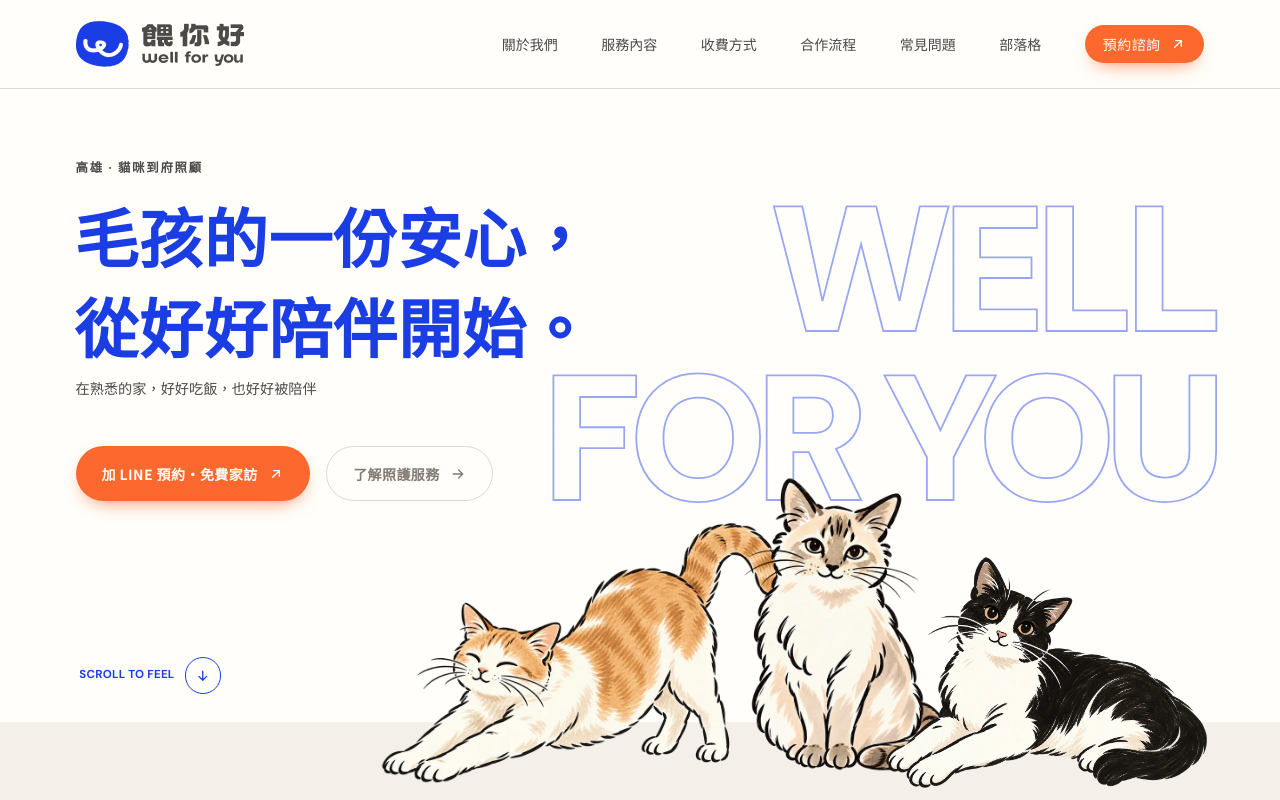
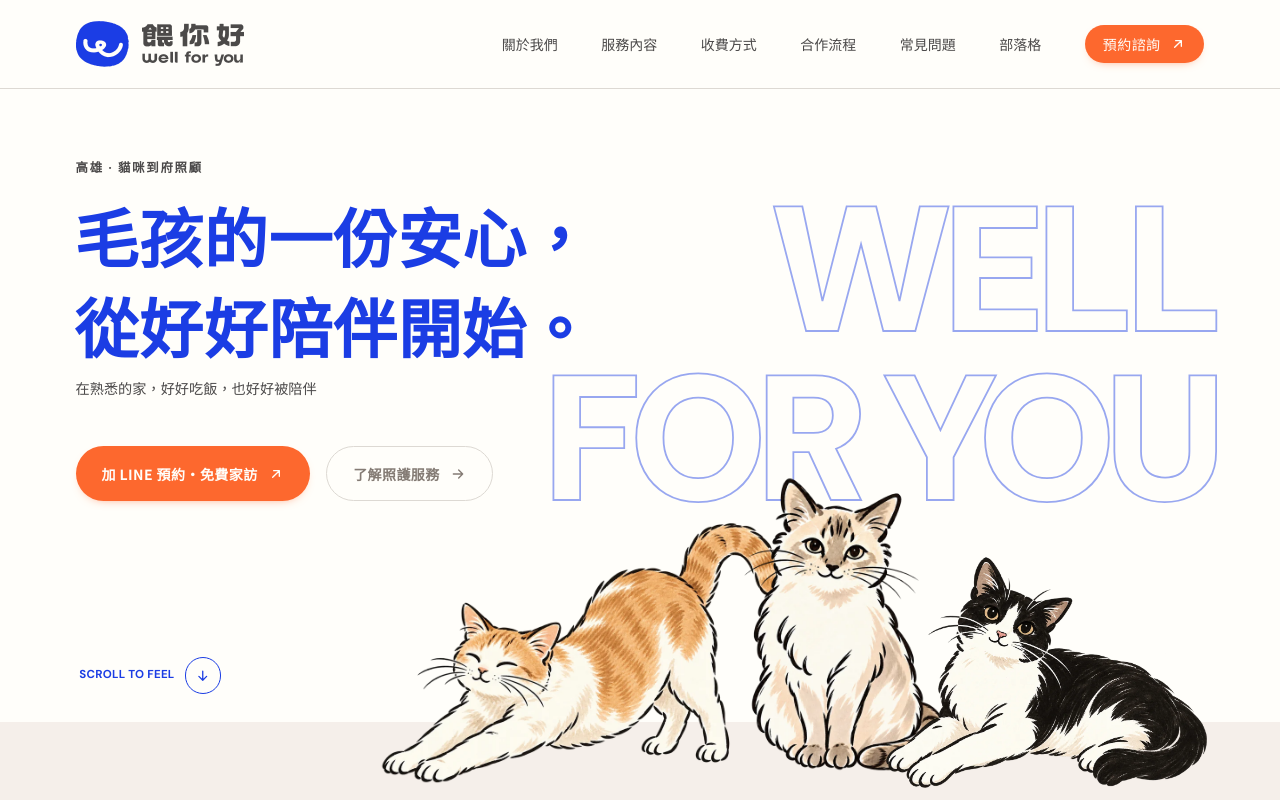
Before and after one commit to besswuwu/wellforyou, a plain HTML site: page index.html in a window 1280 px wide. Shown: the top 800 px of the page. Drawn offline with Linux system fonts and the light colour scheme.

Commit message:
Homepage: softer orange button shadow

```diff
--- a/index.html
+++ b/index.html
@@ -253,7 +253,7 @@ button{font:inherit;color:inherit;background:none;border:0;padding:0;cursor:poin
 .pill{display:inline-flex;align-items:center;justify-content:center;gap:10px;border-radius:999px;padding:0 26px;height:55px;font-weight:700;font-size:14px;letter-spacing:.03em;white-space:nowrap;transition:background .25s,color .25s,border-color .25s,box-shadow .25s,transform .25s;line-height:24px}
 .pill:hover .ar{transform:translate(3px,-3px)}
 .pill.go:hover .ar{transform:translateX(4px)}
-.pill-o{background:var(--orange);color:#fffefa;box-shadow:0 8px 20px -10px var(--orange)}
+.pill-o{background:var(--orange);color:#fffefa;box-shadow:0 4px 12px -8px var(--orange)}
 .pill-o:hover{background:var(--orange-d);transform:translateY(-1px)}
 .pill-g{border:1px solid var(--line);color:var(--muted)}
 .pill-g:hover{border-color:var(--blue);color:var(--blue)}
```
